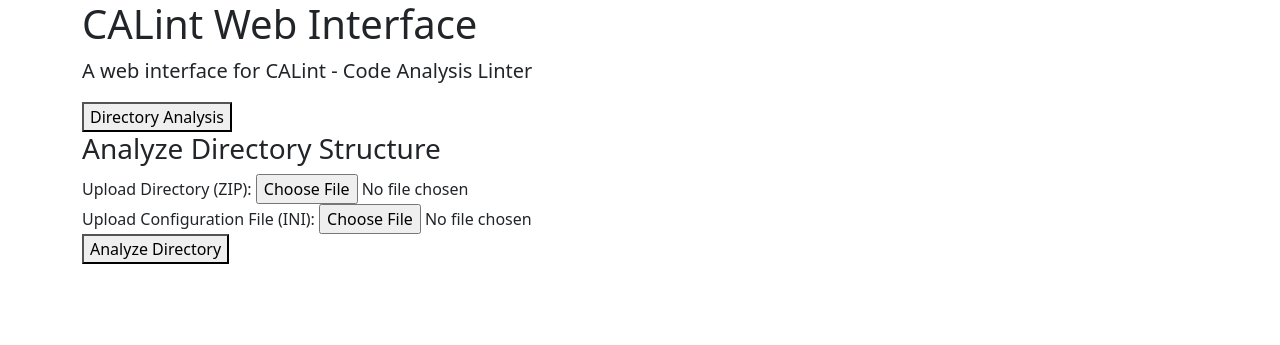
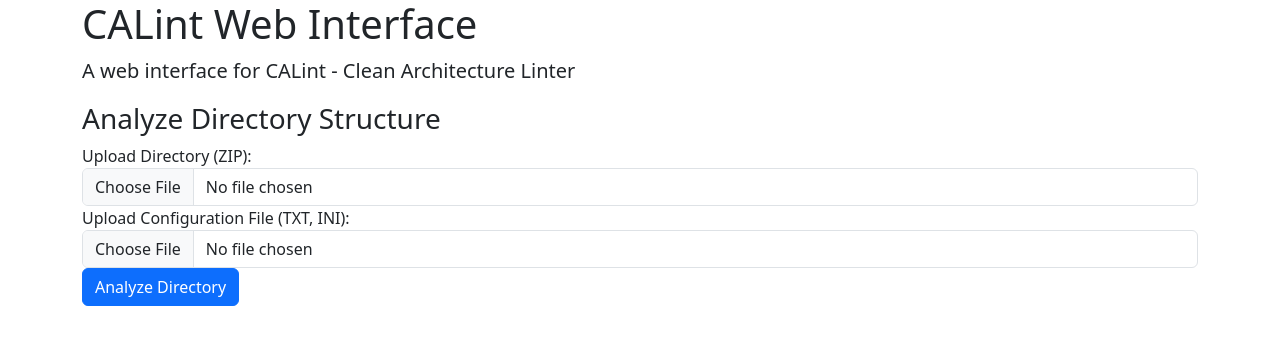
Before and after one commit to rdmtfl/CALint-GUI, a Flask app: page / in a window 1280 px wide. Shown: the top 345 px of the page. Run offline with Flask 3, Linux system fonts and the light colour scheme.

Commit message:
CHORE: update index

```diff
--- a/frontend/templates/index.html
+++ b/frontend/templates/index.html
@@ -12,56 +12,36 @@
 <body>
     <div class="container">
         <h1>CALint Web Interface</h1>
-        <p class="lead">A web interface for CALint - Code Analysis Linter</p>
+        <p class="lead">A web interface for CALint - Clean Architecture Linter</p>
 
-        <div class="tab">
-            <button class="tablinks" onclick="openTab(event, 'DirectoryTab')">Directory Analysis</button>
-        </div>
-
-        <!-- Form -->
-        <div id="DirectoryTab" class="tabcontent">
+        <!-- directory analysis -->
+        <div class="analysis-section">
             <h3>Analyze Directory Structure</h3>
             <form id="directoryForm" enctype="multipart/form-data">
                 <div class="form-group">
                     <label for="directoryFile">Upload Directory (ZIP):</label>
-                    <input type="file" id="directoryFile" name="directory" required>
+                    <input type="file" id="directoryFile" name="directory" class="form-control" required>
                 </div>
                 <div class="form-group">
-                    <label for="configFile">Upload Configuration File (INI):</label>
-                    <input type="file" id="configFile" name="config" accept=".ini">
+                    <label for="configFile">Upload Configuration File (TXT, INI):</label>
+                    <input type="file" id="configFile" name="config" class="form-control" accept=".ini,.txt" required>
                 </div>
-                <button type="submit">Analyze Directory</button>
+                <button type="submit" class="btn btn-primary">Analyze Directory</button>
             </form>
         </div>
 
-
-        <!-- Results -->
+        <!-- results -->
         <div id="result" class="result"></div>
     </div>
 
-</body>
-
-<script>
-    function openTab(evt, tabName) {
-            var i, tabcontent, tablinks;
-            tabcontent = document.getElementsByClassName("tabcontent");
-            for (i = 0; i < tabcontent.length; i++) {
-                tabcontent[i].style.display = "none";
-            }
-            tablinks = document.getElementsByClassName("tablinks");
-            for (i = 0; i < tablinks.length; i++) {
-                tablinks[i].className = tablinks[i].className.replace(" active", "");
-            }
-            document.getElementById(tabName).style.display = "block";
-            evt.currentTarget.className += " active";
-        }
-
-        // Directory form submission
+    <script>
+        // dir form
         document.getElementById('directoryForm').addEventListener('submit', function(e) {
             e.preventDefault();
             analyzeDirectory();
         });
 
+        // analyze directory - upload zip and config file
         async function analyzeDirectory() {
             const formData = new FormData();
             formData.append('directory', document.getElementById('directoryFile').files[0]);
@@ -74,7 +54,8 @@
             await sendRequest('/analyze/directory', formData);
         }
 
-                async function sendRequest(url, data, contentType = null) {
+        // send request - send form data to badkend
+        async function sendRequest(url, data, contentType = null) {
             const resultDiv = document.getElementById('result');
             resultDiv.style.display = 'none';
 
@@ -100,17 +81,18 @@
             }
         }
 
-                function displayResult(result) {
+        // display result - show analysis result
+        function displayResult(result) {
             const resultDiv = document.getElementById('result');
 
             let html = '<h3>Analysis Result</h3>';
 
             if (result.success) {
                 resultDiv.className = 'result success';
-                html += '<p><strong>Status:</strong> ✅ Analysis completed successfully</p>';
+                html += '<p><strong>Status:</strong> Analysis completed successfully</p>';
             } else {
                 resultDiv.className = 'result error';
-                html += '<p><strong>Status:</strong> ❌ Analysis failed</p>';
+                html += '<p><strong>Status:</strong> Analysis failed</p>';
             }
 
             if (result.output) {
@@ -127,6 +109,7 @@
             resultDiv.style.display = 'block';
         }
 
+        // escape html - avoid xss chars
         function escapeHtml(unsafe) {
             return unsafe
                 .replace(/&/g, "&amp;")
@@ -135,7 +118,6 @@
                 .replace(/"/g, "&quot;")
                 .replace(/'/g, "&#039;");
         }
-
-</script>
-
+    </script>
+</body>
 </html>
```
